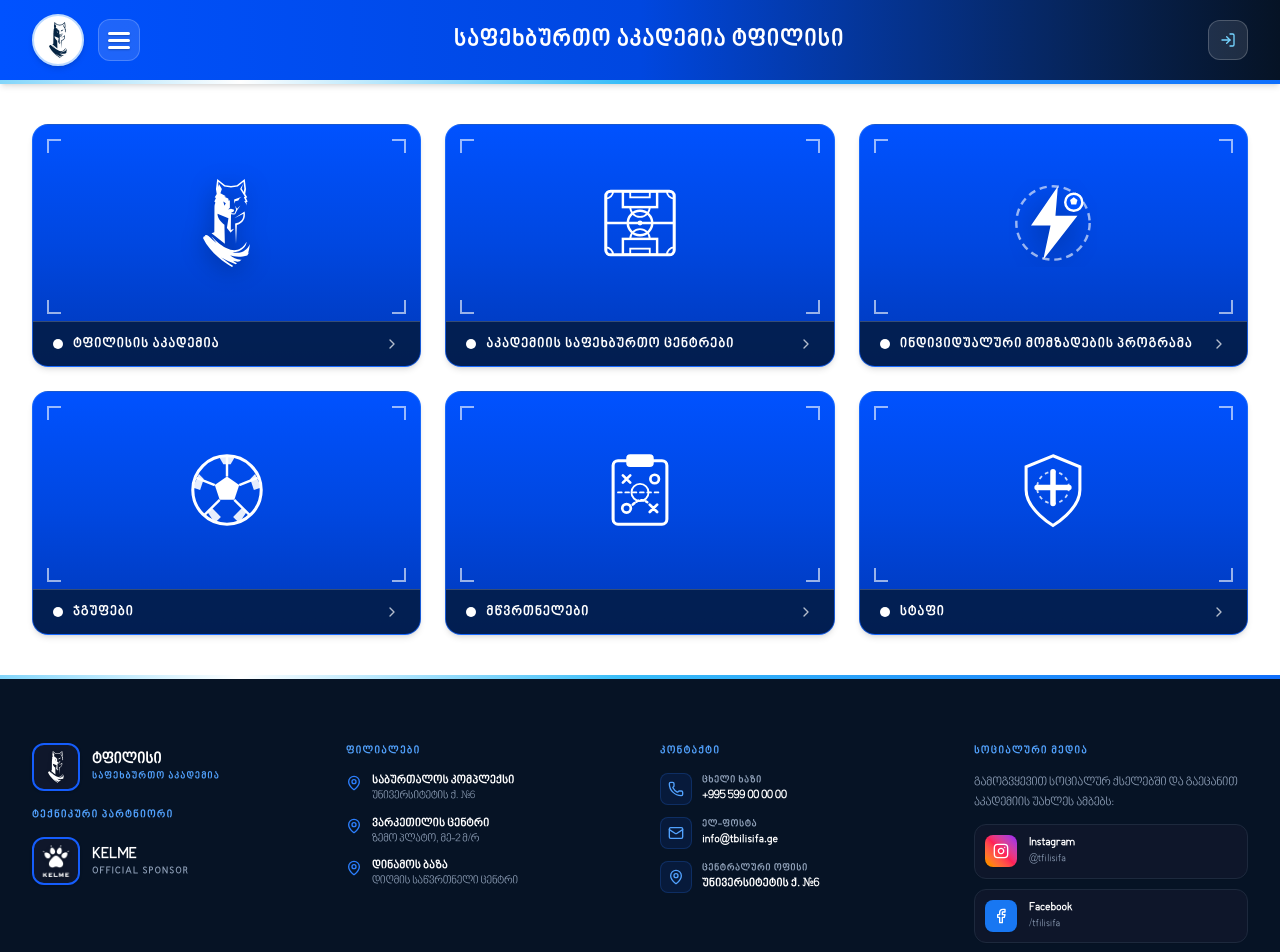
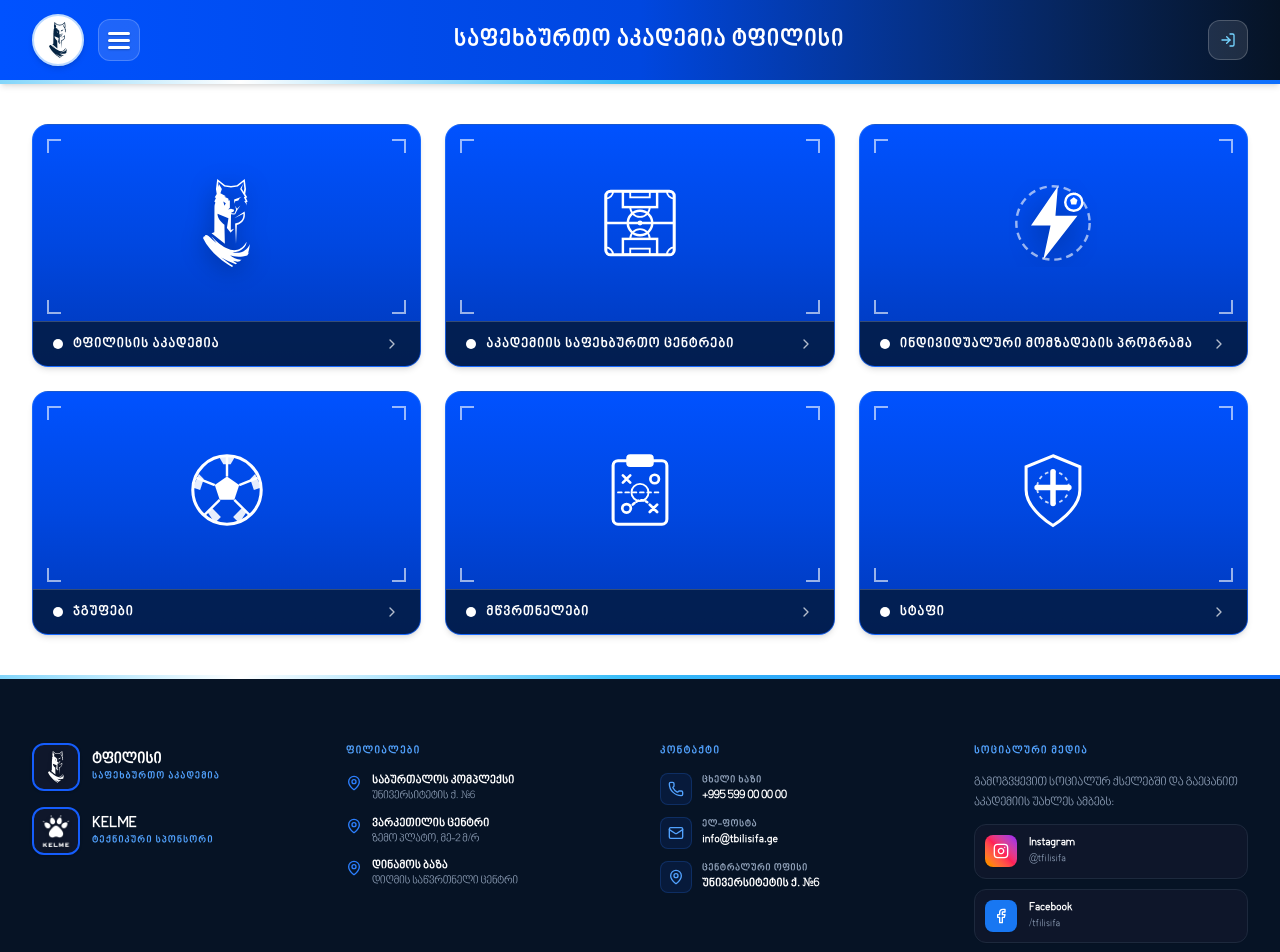
Before and after one commit to Boku7-glitch/tfilisi-football-academy, a Next.js app: page / in a window 1280 px wide. Shown: the top 952 px of the page. Built offline with nearby package versions, Linux system fonts and the light colour scheme.

Commit message:
style: set Kelme subtitle directly to ტექნიკური სპონსორი matching Tfilisi brand unit

```diff
--- a/src/components/Footer.tsx
+++ b/src/components/Footer.tsx
@@ -36,11 +36,7 @@ export default function Footer() {
               </div>
             </div>
 
-            {/* Technical Partner - Kelme with blue header matching other columns and aligned logo size */}
-            <div>
-              <h4 className="text-[11px] font-black uppercase tracking-widest text-blue-400 mb-3.5">
-                ტექნიკური პარტნიორი
-              </h4>
+            {/* Technical Partner (Kelme) */}
             <div className="flex items-center gap-3">
               <div className="w-12 h-12 rounded-xl bg-slate-900 flex items-center justify-center p-1.5 border-2 border-blue-600 shadow-sm shrink-0">
                 <img
@@ -53,9 +49,8 @@ export default function Footer() {
                 <div className="font-black text-base tracking-tight text-white leading-tight">
                   KELME
                 </div>
-                  <div className="text-[10px] uppercase tracking-widest font-extrabold text-slate-400">
-                    OFFICIAL SPONSOR
-                  </div>
+                <div className="text-[10px] uppercase tracking-widest font-extrabold text-blue-400">
+                  ტექნიკური სპონსორი
                 </div>
               </div>
             </div>
```
Lines whose indentation alone changed are shown as unchanged.
